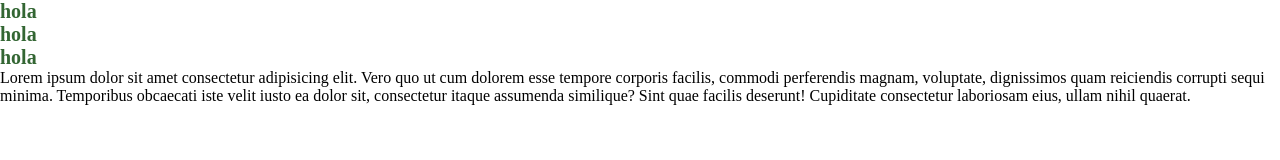
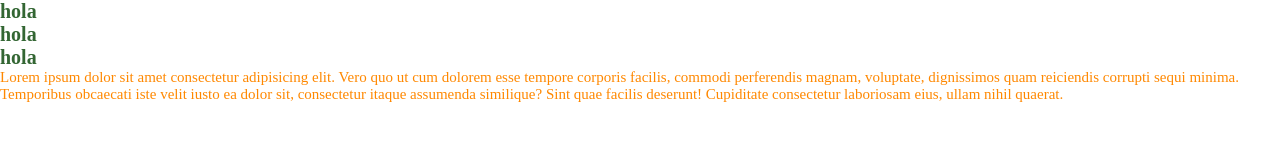
Before and after one commit to jcpv2808/pry2, a plain HTML site: page index.html in a window 1280 px wide. Drawn offline with Linux system fonts and the light colour scheme; a script that the page names is missing.

Commit message:
añadido estilos p

```diff
--- a/css/style.css
+++ b/css/style.css
@@ -6,3 +6,7 @@ h1{
     font-size: 20px;
     color: #336633;
 }
+p{
+    font-size: 15px;
+    color: #ff8800;
+}
```
